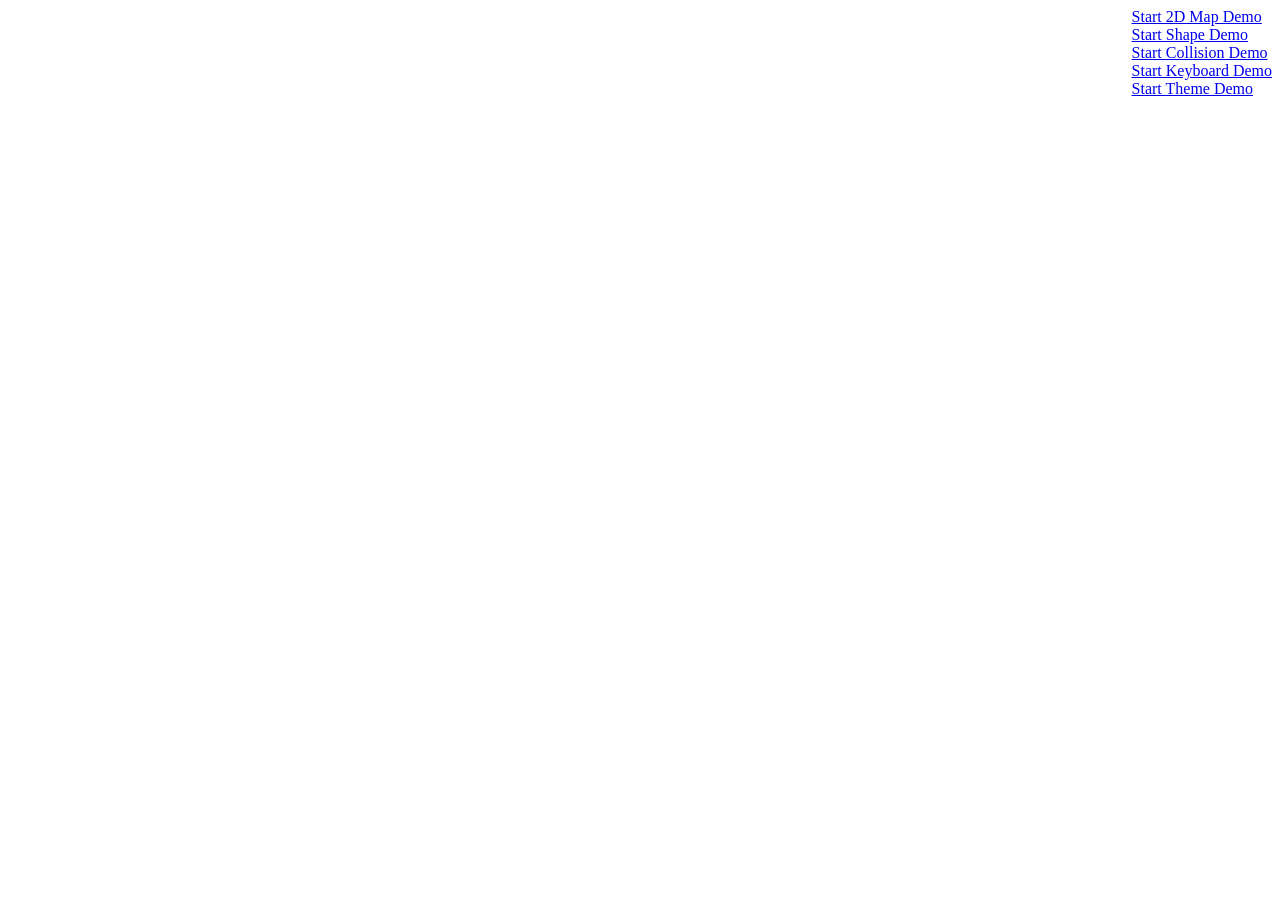
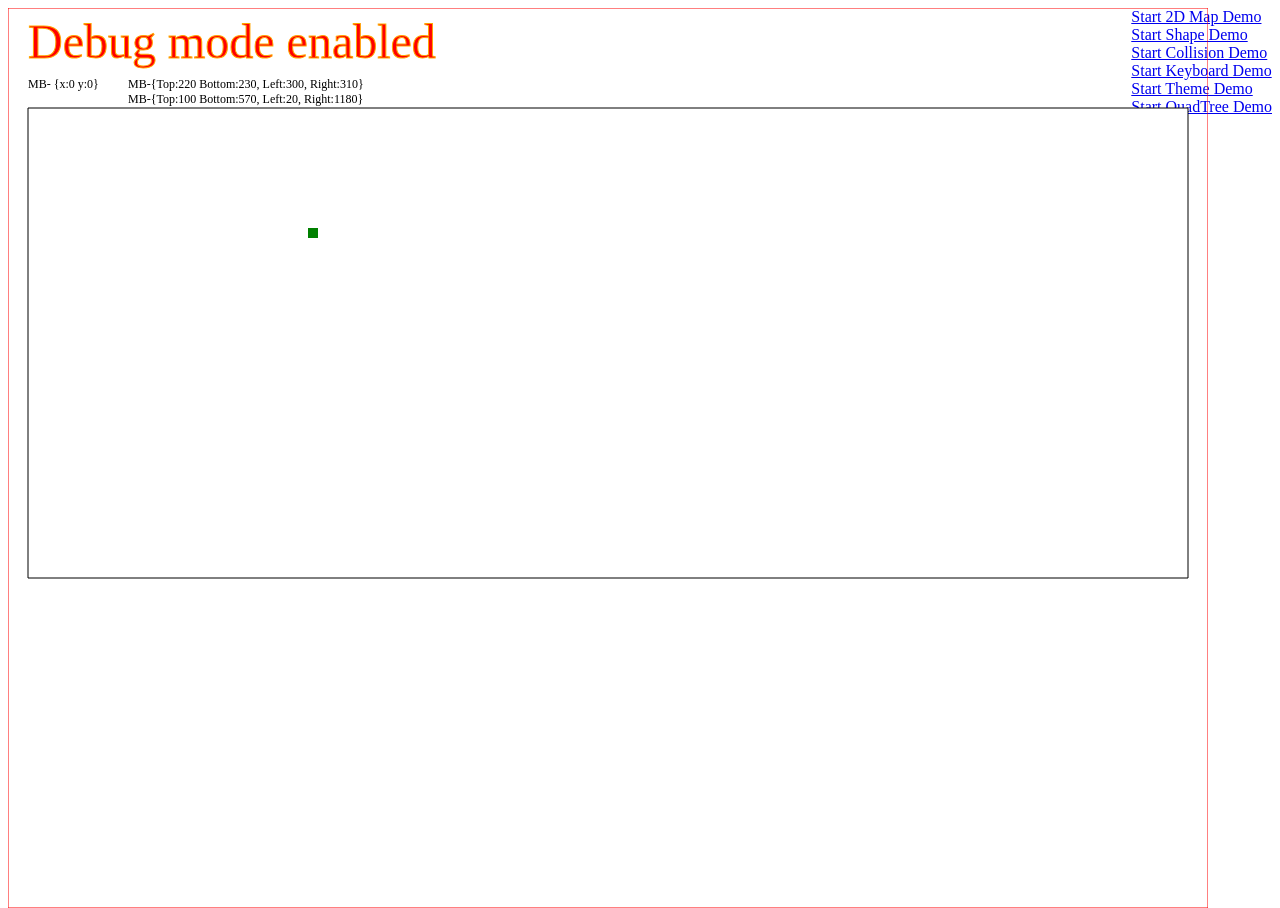
Before and after one commit to postgeek/PostGeekEngine, a website built with webpack: page index.html in a window 1280 px wide. Built offline with nearby package versions, Linux system fonts and the light colour scheme.

Commit message:
Implemented basic collision detection between two rectangles.

```diff
--- /dev/null
+++ b/examples/QuadTreeDemo/QuadTreeDemoScene.js
@@ -0,0 +1,146 @@
+import Scene from 'gameEngine/scene/Scene';
+import Point from 'core/Point';
+import ServiceLocator from 'core/ServiceLocator';
+import KeyboardKey from 'inputEngine/KeyboardKey';
+import Rectangle from 'renderingEngine/geometry/Rectangle';
+import TextGraphic from 'renderingEngine/text/TextGraphic';
+import GeometryStyle from 'renderingEngine/geometry/GeometryStyle';
+import Color from 'renderingEngine/colors/Color'
+
+export default class QuadTreeDemoScene extends Scene {
+  create() {
+    this.keyboard = ServiceLocator.instance.locate('keyboard');
+    this.keyboard.registerKey(KeyboardKey.W);
+    this.keyboard.registerKey(KeyboardKey.A);
+    this.keyboard.registerKey(KeyboardKey.S);
+    this.keyboard.registerKey(KeyboardKey.D);
+    this.keyboard.registerKey(KeyboardKey.UP);
+    this.keyboard.registerKey(KeyboardKey.RIGHT);
+    this.keyboard.registerKey(KeyboardKey.DOWN);
+    this.keyboard.registerKey(KeyboardKey.LEFT);
+    this.keyboard.registerKey(KeyboardKey.P);
+
+    this.isPaused = true;
+    this.useAcceleration = true;
+
+    this.collisionMovingBoxStyle = new GeometryStyle({
+      fillStyle: Color.GREEN,
+    });
+    this.movingBoxStyle = new GeometryStyle({
+      fillStyle: Color.RED,
+    });
+
+    this.movingBoxAcceleration = new Point(0,0);
+
+    this.collisionBox = new Rectangle(new Point(20, 100), 1160, 470);
+    this.movingBox = new Rectangle(new Point(300, 220), 10, 10);
+    this.movingBox.geometryStyle = this.collisionMovingBoxStyle;
+
+    this.movingBoxAccelerationText = new TextGraphic(new Point(20,80), `MBA-{x:${this.movingBoxAcceleration.x} y:${this.movingBoxAcceleration.y}}`);
+    this.movingBoxText = new TextGraphic(new Point(120,80), `MB-{Top:${this.movingBox.y} Bottom:${this.movingBox.y + this.movingBox.height}, Left:${this.movingBox.x}, Right:${this.movingBox.x + this.movingBox.width}}`);
+    this.collisionDebugInformation = new TextGraphic(new Point(120,95), `MB-{Top:${this.collisionBox.y} Bottom:${this.collisionBox.y + this.collisionBox.height}, Left:${this.collisionBox.x}, Right:${this.collisionBox.x + this.collisionBox.width}}`);
+  }
+
+  update() {
+    this.handleInput();
+
+    this.movingBox.x += this.movingBoxAcceleration.x;
+    this.movingBox.y += this.movingBoxAcceleration.y
+
+    if(this.isInsideView(this.collisionBox, this.movingBox)) {
+      this.movingBox.geometryStyle = this.collisionMovingBoxStyle;
+    } else {
+      if(this.collisionBox.y >= this.movingBox.y) {
+        this.movingBox.y = this.collisionBox.y + this.collisionBox.height - this.movingBox.height - 1;
+      }
+      else if(this.collisionBox.y + this.collisionBox.height <= this.movingBox.y + this.movingBox.height) {
+        this.movingBox.y = this.collisionBox.y + 1;
+      }
+      if(this.collisionBox.x >= this.movingBox.x) {
+        this.movingBox.x = this.collisionBox.x + this.collisionBox.width - this.movingBox.width - 1;
+      }
+      else if (this.collisionBox.x + this.collisionBox.width <= this.movingBox.x + this.movingBox.width) {
+        this.movingBox.x = this.collisionBox.x + 1;
+      }
+    }
+
+    this.printDebugInformation();
+  }
+
+  draw() {
+    this.collisionBox.draw();
+    this.movingBox.draw();
+    this.movingBoxAccelerationText.draw();
+    this.movingBoxText.draw();
+    this.collisionDebugInformation.draw();
+  }
+
+  isInsideView(camera, rectangle) {
+    let topCamera = camera.y;
+    let botCamera = camera.y + camera.height;
+    let leftCamera = camera.x;
+    let rightCamera = camera.x + camera.width;
+
+    return (leftCamera < rectangle.x &&
+      rightCamera > rectangle.x + rectangle.width &&
+      topCamera < rectangle.y &&
+      botCamera > rectangle.y + rectangle.height);
+  }
+
+  isCollidingEdges(rectangle1, rectangle2) {
+    let topRect1 = rectangle1.y;
+    let botRect1 = rectangle1.y + rectangle1.height;
+    let leftRect1 = rectangle1.x;
+    let rightRect1 = rectangle1.x + rectangle1.width;
+
+    let topRect2 = rectangle2.y;
+    let botRect2 = rectangle2.y + rectangle2.height;
+    let leftRect2 = rectangle2.x;
+    let rightRect2 = rectangle2.x + rectangle2.width;
+
+    return (leftRect1 < rightRect2 &&
+            rightRect1 > leftRect2 &&
+            topRect1 < botRect2 &&
+            botRect1 > topRect2);
+  }
+
+  handleInput() {
+    if(this.keyboard.keyDownHeld(KeyboardKey.W) || this.keyboard.keyDownHeld(KeyboardKey.UP)) {
+      if(this.useAcceleration)
+        this.movingBoxAcceleration.y -= 1;
+      else
+        this.movingBox.y -= 1;
+    }
+    if(this.keyboard.keyDownHeld(KeyboardKey.S) || this.keyboard.keyDownHeld(KeyboardKey.DOWN)) {
+      if(this.useAcceleration)
+        this.movingBoxAcceleration.y += 1;
+      else
+        this.movingBox.y += 1;
+    }
+    if(this.keyboard.keyDownHeld(KeyboardKey.A) || this.keyboard.keyDownHeld(KeyboardKey.LEFT)) {
+      if(this.useAcceleration)
+        this.movingBoxAcceleration.x -= 1;
+      else
+        this.movingBox.x -= 1;
+    }
+    if(this.keyboard.keyDownHeld(KeyboardKey.D) || this.keyboard.keyDownHeld(KeyboardKey.RIGHT)) {
+      if(this.useAcceleration)
+        this.movingBoxAcceleration.x += 1;
+      else
+        this.movingBox.x += 1;
+    }
+    if(this.keyboard.keyDownOnce(KeyboardKey.P)) {
+      this.isPaused = !this.isPaused;
+    }
+  }
+
+  printDebugInformation() {
+    if(!this.isPaused) {
+      console.log(`MovingBox:(x:${this.movingBox.x}, y:${this.movingBox.y})`);
+      console.log(`CollisionBox:(x:${this.collisionBox.x}, y:${this.collisionBox.y}, width:${this.collisionBox.width}, height:${this.collisionBox.height})`);
+    }
+    this.movingBoxAccelerationText.text = `MB- {x:${this.movingBoxAcceleration.x} y:${this.movingBoxAcceleration.y}}`;
+    this.movingBoxText.text = `MB-{Top:${this.movingBox.y} Bottom:${this.movingBox.y + this.movingBox.height}, Left:${this.movingBox.x}, Right:${this.movingBox.x + this.movingBox.width}}`;
+    this.collisionDebugInformation.text = `MB-{Top:${this.collisionBox.y} Bottom:${this.collisionBox.y + this.collisionBox.height}, Left:${this.collisionBox.x}, Right:${this.collisionBox.x + this.collisionBox.width}}`;
+  }
+}
--- a/examples/main.js
+++ b/examples/main.js
@@ -4,6 +4,7 @@ import CollisionScene from './Collision/CollisionScene';
 import ShapeDemoScene from './ShapeDemo/ShapeDemoScene';
 import ThemeDemoScene from './Theme/ThemeDemoScene';
 import KeyboardDemoScene from './KeyboardDemo/KeyboardDemoScene';
+import QaudTreeDemoScene from './QuadTreeDemo/QuadTreeDemoScene';
 
 Window.Main = class Main {
   static start2DMapDemo() {
@@ -45,4 +46,14 @@ Window.Main = class Main {
       initialScene: { key: 'collisionScene', scene: CollisionScene },
     });
   }
+
+  static startQuadTreeDemo() {
+    start({
+      debug: true,
+      canvas: document.getElementById('canvas'),
+      initialScene: { key: 'QaudTreeDemoScene', scene: QaudTreeDemoScene },
+    });
+  }
 };
+
+Window.Main.startQuadTreeDemo();
--- a/index.html
+++ b/index.html
@@ -11,6 +11,7 @@
 		<a href="javascript:;" onclick="Window.Main.start2CollisionDemo()">Start Collision Demo</a><br />
 		<a href="javascript:;" onclick="Window.Main.startKeyboardDemo()">Start Keyboard Demo</a><br />
 		<a href="javascript:;" onclick="Window.Main.startThemeDemo()">Start Theme Demo</a><br />
+		<a href="javascript:;" onclick="Window.Main.startQuadTreeDemo()">Start QuadTree Demo</a><br />
 	</div>
 	<div style="position:absolute; z-index:1000">
 		<canvas id="canvas" width="1200" height="900">
```
